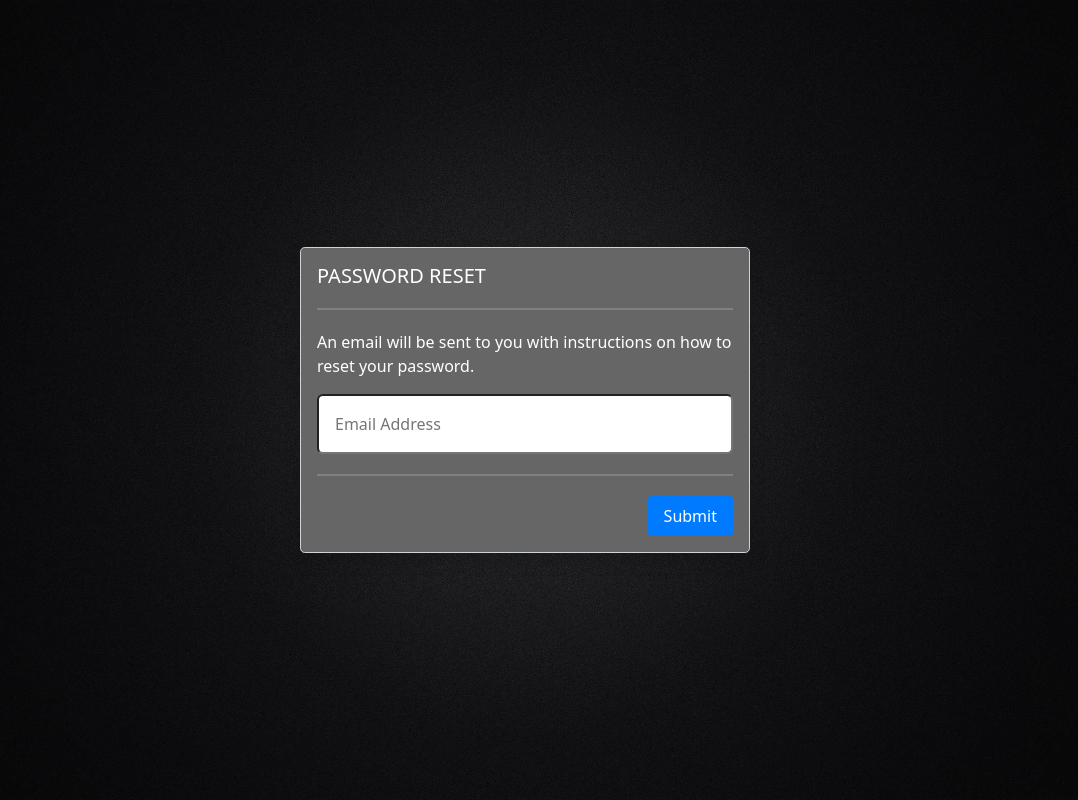
After one commit to Danny-Rand/php, a PHP site: page /php/reset-password.php in a window 1280 px wide. The commit adds this page. Shown: the whole page, without its empty margins (115-1193 px from the left). Run offline with PHP 8.4, Linux system fonts and the light colour scheme.

Commit message:
13th Commit (Major update, forgot password feature (no mail servers yet))

```diff
--- /dev/null
+++ b/IMS/CSS/reset-password.css
@@ -0,0 +1,60 @@
+div.reset-container {
+    position: relative;
+    background: url('../Images/black-background.jpg') no-repeat center center fixed;
+    background-size: cover;
+    min-height: 100vh;
+    display: flex;
+    justify-content: center;
+    align-items: center;
+}
+
+div.container {
+    display: flex;
+    justify-content: center;
+    align-items: center;
+    min-height: 100vh;
+}
+
+div.container input {
+    border-radius: 6px;
+    font-size: 16px;
+    height: auto;
+    margin-bottom: 0;
+    padding: 16px 0 16px 16px;
+    width: 100%;
+}
+
+div.container button.reset-request-submit {
+    background-color: #007bff;
+    color: #fff;
+    padding: 0.5rem 1rem;
+    border: none;
+    border-radius: 0.25rem;
+    transition: background-color 0.3s ease;
+    float: right;
+}
+
+div.container button.reset-submit:hover {
+    background-color: #0056b3;
+}
+
+form.reset-form {
+    border: 1px solid #ced4da;
+    box-shadow: 0 .5rem 1rem rgba(0, 0, 0, .15);
+    padding: 1rem;
+    border-radius: .3rem;
+    width: 450px;
+    position: absolute;
+    background: #666666;
+    color: white;
+}
+
+form.reset-form h1.reset-heading {
+    text-transform: uppercase;
+    font-size: 20px;
+}
+
+form.reset-form hr.divider {
+    border: 1px solid #ccc;
+    margin: 20px 0;
+}
--- /dev/null
+++ b/IMS/reset-password.php
@@ -0,0 +1,37 @@
+<!doctype html>
+<html lang="en">
+
+<head>
+    <meta charset="utf-8">
+    <meta name="viewport" content="width=device-width, initial-scale=1">
+    <title>IMS Login - Igan's Budbod House IMS</title>
+    <link href="https://cdn.jsdelivr.net/npm/bootstrap@5.3.3/dist/css/bootstrap.min.css" rel="stylesheet" integrity="sha384-QWTKZyjpPEjISv5WaRU9OFeRpok6YctnYmDr5pNlyT2bRjXh0JMhjY6hW+ALEwIH" crossorigin="anonymous">
+    <link rel="stylesheet" type="text/css" href="CSS/reset-password.css">
+</head>
+
+<body>
+    <div class="reset-container">
+        <div class="container">
+            <form class="reset-form" action="PHP-Scripts/reset-request.php" method="post">
+                <h1 class="reset-heading">Password Reset</h1>
+                <hr class="divider">
+                <p>An email will be sent to you with instructions on how to reset your password.</p>
+                <input type="text" name="email" placeholder="Email Address">
+                <hr class="divider">
+                <button type="submit" class="reset-request-submit">Submit</button>
+            </form>
+            <?php
+            if (isset($_GET["reset"])) {
+                if ($_GET["reset"] == "success") {
+                    echo '<p class="reset-success">Check your account!</p>';
+                }
+            }
+            ?>
+        </div>
+    </div>
+
+    <script src="https://cdn.jsdelivr.net/npm/@popperjs/core@2.11.8/dist/umd/popper.min.js" integrity="sha384-I7E8VVD/ismYTF4hNIPjVp/Zjvgyol6VFvRkX/vR+Vc4jQkC+hVqc2pM8ODewa9r" crossorigin="anonymous"></script>
+    <script src="https://cdn.jsdelivr.net/npm/bootstrap@5.3.3/dist/js/bootstrap.min.js" integrity="sha384-0pUGZvbkm6XF6gxjEnlmuGrJXVbNuzT9qBBavbLwCsOGabYfZo0T0to5eqruptLy" crossorigin="anonymous"></script>
+</body>
+
+</html>
```
Also changed, not shown: IMS/CSS/index.css (+6 -1 lines), IMS/CSS/new-login.css (deleted, +0 -14 lines), IMS/PHP-Scripts/reset-password-script.php (added, +68 -0 lines), IMS/PHP-Scripts/reset-request.php (added, +51 -0 lines), IMS/index.php (+10 -0 lines), IMS/login.php (deleted, +0 -99 lines), IMS/new-password.php (added, +42 -0 lines).
